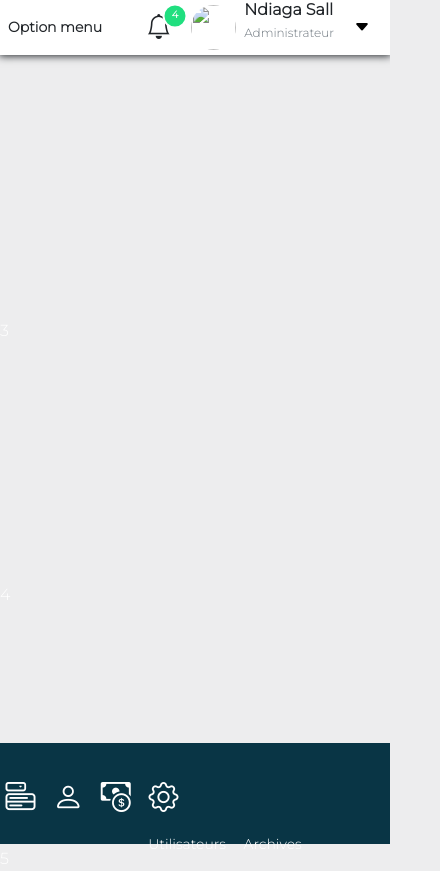
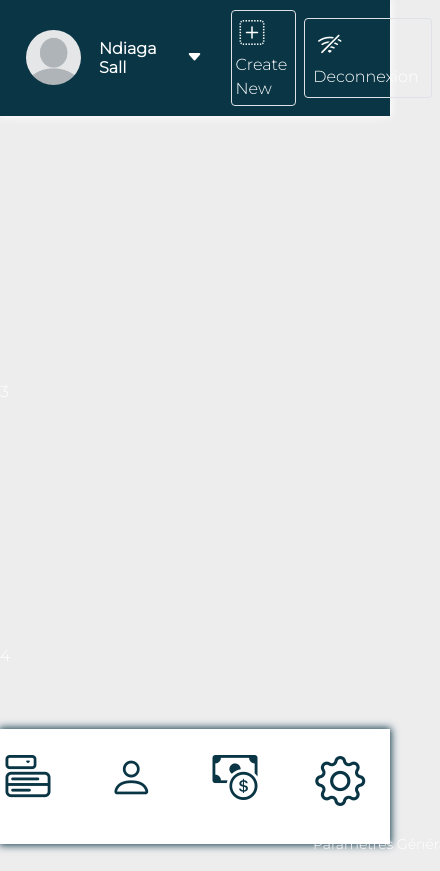
Before and after one commit to kodanne-bakeli/projet-javascript, a plain HTML site: page sidebar.html in a window 390 px wide. Shown: the top 871 px of the page, 440 px wide, since content can reach past the window. Drawn offline with nearby package versions, Linux system fonts and the light colour scheme.

Commit message:
Retouche du responsive design

```diff
--- a/sidebar.css
+++ b/sidebar.css
@@ -51,7 +51,10 @@ a{
 }
 
 #header{
+	padding-top: 10px;
 	box-shadow: 0 0 8px 0.7px;
+	background-color: #fff;
+	color: #333;
 }
 #header div span .bi{
 	font-size: 25px;
@@ -65,6 +68,10 @@ a{
 #header-btn-down{
 	background-color: transparent;
 }
+#header img{
+		width: 45px;
+		height: 45px;
+	}
 
 #badge{
 	top: 20%;
@@ -75,6 +82,12 @@ a{
 	border: 2px solid white;
 }
 
+
+
+
+/*================================================
+	R E S P O N S I V E     D E S I G N
+==================================================*/
 @media screen and (max-width: 1000px){
 	#nav ul li{
 		padding-left: 0.1rem;
@@ -93,24 +106,73 @@ a{
 	}
 }
 
+@media screen and (min-width: 768px){
+	#header-mobile-option{
+		display: none;
+	}
+}
+
 @media screen and (max-width: 768px){
+	#header{
+		padding-top: 10px;
+		padding-bottom: 10px;
+		box-shadow: 0 0 8px 0.7px;
+		background-color: #093545;
+		color: #fff;
+	}
+	#header div div button i{
+		color: #fff;
+	}
+	#header .option-menu, #header .profil-compte .clock, #header .profil-compte .user-type{
+	 	display: none;
+	 }
+	#header .profil-compte{
+		padding-left: 10px;
+	 	align-items: center;
+	}
+	#header .profil-compte .user-name{
+	 	vertical-align: center;
+	 	margin: auto 10px;
+	}
+	#header img{
+		width: 55px;
+		height: 55px;
+	}
+
 	.sidebar{
+		background-color: #FFF;
+		box-shadow: 0 0 8px 0.7px #093545;
 		bottom: 0;
+		padding-bottom: 0;
 		height: auto;
 		display: flex;
 		flex-direction: row;
 	    align-items: center;
 	}
+	.sidebar #nav {
+		width: 100%;
+		padding-top: 0;
+	}
 	.sidebar #nav ul{
 		width: 100%;
+		margin-bottom: 0;
 		display: flex;
 		flex-direction: row;
-		justify-content: center;
+		justify-content: space-around;
+	}
+	#nav ul li a .bi, #nav ul li .nav-link-items .bi{
+		font-size: 50px;
+		color: #093545;
 	}
 	.sidebar .bakeli-tontine{
 		display: none;
 	}
-	.nav-link-items{
+	#nav ul li:active, .dropdown .dropdown-menu li:active{
+	background-color: transparent;
+	border-left: 0rem;
+	padding-left: 0rem;
+}
+	#nav-link-items{
 		display: none;
 	}
 	.bi{
@@ -124,12 +186,11 @@ a{
 	}
 
 	#nav ul li a .bi{
-		font-size: 30px;
+		font-size: 45px;
 		margin: auto;
 	}
 	#nav ul li span .bi{
-		font-size: 30px;
-		margin: ;
+		font-size: 45px;
 	}
 
 	.sidebar nav {
@@ -137,7 +198,7 @@ a{
 	  }
 }
 
-@media screen and (max-width: 575px){
+/*@media screen and (max-width: 575px){
 	.sidebar{
 		height: auto;
 		display: flex;
@@ -149,16 +210,17 @@ a{
 		flex-direction: row;
 	    align-items: center;
 	}
-}
+}*/
 
 @media screen and (max-width: 575px){
 	#header .user-name{
 	font-size: 16px;
-}
+	}
 	#header .user-type{
 		font-size: 12px;
 	}
 	.option-menu{
 		font-size: 14px;
 	}
+
 }
--- a/sidebar.html
+++ b/sidebar.html
@@ -24,7 +24,7 @@
 				<span><i class="bi bi-wallet-fill"></i></span>
 				<span class="fw-bold">Bakeli tontine</span>
 			</h1>
-			<nav class="pt-4" id="nav">
+			<nav class="pt-2 pt-lg-4" id="nav">
 				<ul class="ps-0">
 					<li class="my-2 mx-0">
 						<a href="#" class="text-white">
@@ -45,9 +45,9 @@
 						</a>
 					</li>
 					<li class="dropdown my-2 mx-0">
-						<span class="fs-5 align-middle pe-2"><i class="bi bi-gear"></i></span>
 						<span class="dropdown-toggle text-capitalize nav-link-items" type="button" data-bs-toggle="dropdown" aria-expanded="false">
-						    <span>paramétres</span>
+							<span class="fs-5 align-middle pe-2"><i class="bi bi-gear"></i></span>
+						    <span id="nav-link-items">paramétres</span>
 						</span>
 						<ul class="dropdown-menu border-0">
 							<li class="dropdown-item text-capitalize">
@@ -76,13 +76,13 @@
 			</nav>
 		</div>
 		<div class="col-12 col-md-10 offset-md-2">
-			<header class="text-dark d-flex flex-row justify-content-between px-2 bg-white" id="header">
+			<header class="d-flex flex-row justify-content-between px-2" id="header">
 				<h2 class="my-auto fw-bold option-menu">
-					Option menu
+					Optionkkkkkkmenu
 				</h2>
-				<div class="d-flex align-middle">
+				<div class="d-flex align-middle profil-compte">
 
-					<span class="fs-3 me-2 me-md-4 my-auto position-relative"><i class="bi bi-bell"></i>
+					<span class="fs-3 me-2 me-md-4 my-auto position-relative clock"><i class="bi bi-bell"></i>
 					  	<span class="position-absolute start-75 translate-middle badge rounded-circle text-center" id="badge">
 						    4
 						    <span class="visually-hidden">unread messages</span>
@@ -90,12 +90,28 @@
 					</span>
 
 					<div class="d-flex mx-2">
-						<img src="img/profil.png" width="45" height="45" class="rounded-circle me-2 me-md-4 my-auto">
-						<div class="d-flex flex-column lh-1 py-auto">
-							<h3 class="fw-bold py-0 user-name">Ndiaga Sall</h3>
-							<p class="text-muted py-0 user-type">Administrateur</p>
+						<div class="d-flex">
+							<img src="img/profil.png" class="rounded-circle me-2 me-md-4 my-auto">
+							<div class="d-flex flex-column lh-1 py-auto">
+								<h3 class="fw-bold py-0 user-name">Ndiaga Sall</h3>
+								<p class="text-muted py-0 user-type">Administrateur</p>
+							</div>
+							<button class="ms-3 my-auto border-0" id="header-btn-down"><i class="bi bi-caret-down-fill"></i></button>
 						</div>
-						<button class="ms-3 my-auto border-0" id="header-btn-down"><i class="bi bi-caret-down-fill"></i></button>
+
+						<div class="ms-4 my-auto" id="header-mobile-option">
+							<div class="d-flex ">
+								<div class="border rounded p-1 me-1">
+									<span class="align-middle"><i class="bi bi-plus-square-dotted"></i></span>
+									<span class="text-capitalize pe-1">create new</span>
+								</div>
+								<div class="border my-auto rounded p-2 ms-1">
+									<span class="align-middle"><i class="bi bi-wifi-off"></i></span>
+									<span class="text-capitalize pe-1">Deconnexion</span>
+								</div>
+							</div>
+
+						</div>
 					</div>
 				</div>
 			</header>
```
Also changed, not shown: img/profil.png (added).
